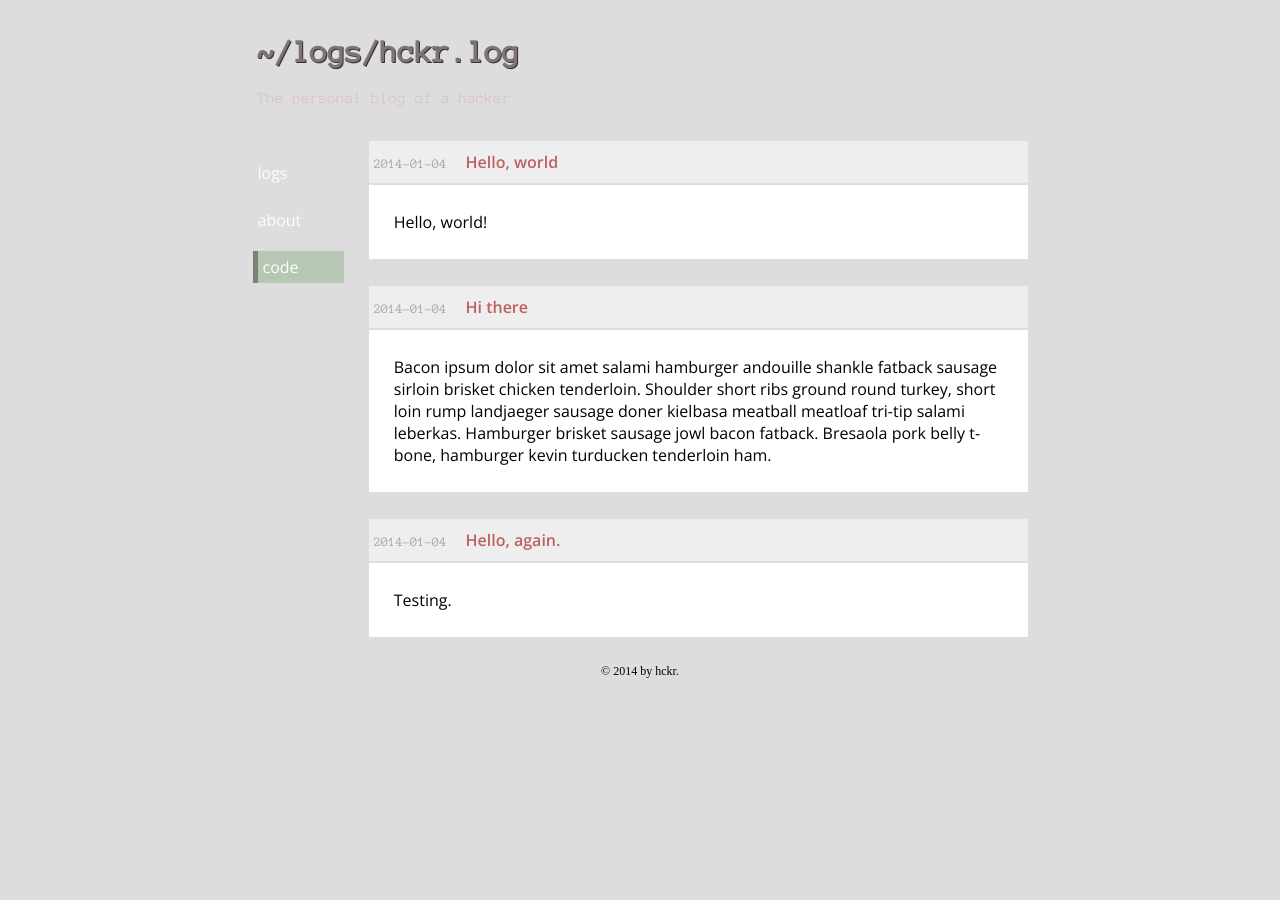
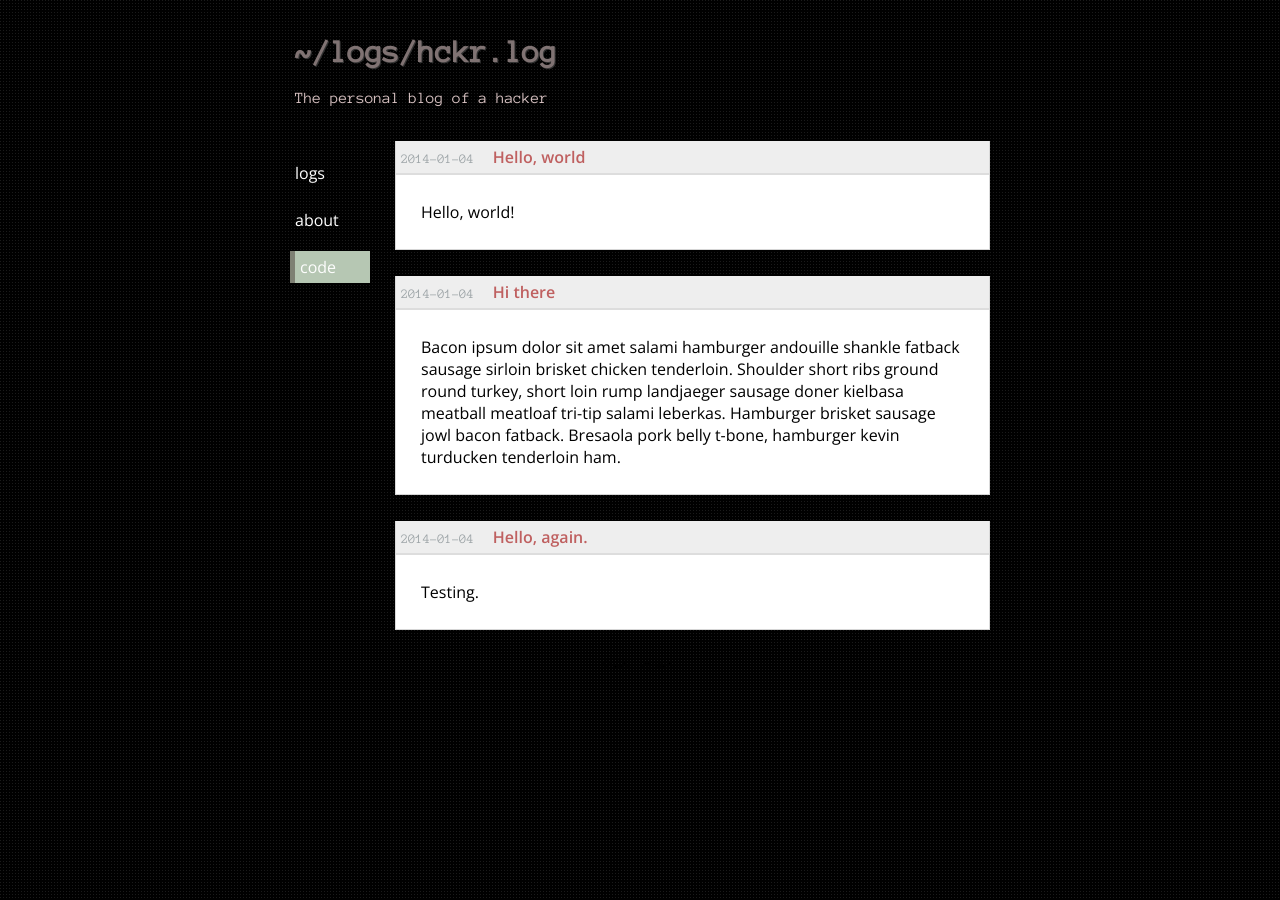
Before and after one commit to bitjockey42/astrohckr.github.io, a Jekyll site: the page built from index.md, in a window 1280 px wide. Built offline with Jekyll 4.4.1, drawn with Linux system fonts in a browser that asks for light colours.

Commit message:
Added a background image, and made the blog row header a little more compressed.

```diff
--- a/_layouts/blog.html
+++ b/_layouts/blog.html
@@ -13,7 +13,6 @@ layout: default
       <div class="blog-index-excerpt">
         <p>{{ post.excerpt }}</p>
       </div>
-
     </div>
   {% endfor %}
 </div>
--- a/assets/stylesheets/base.css
+++ b/assets/stylesheets/base.css
@@ -1,5 +1,5 @@
 body {
     padding: 0;
     margin: 0 auto;
-    background: #ddd;
+    background: url('/assets/images/subtle_carbon.png');
 }
--- a/assets/stylesheets/blog.css
+++ b/assets/stylesheets/blog.css
@@ -4,14 +4,16 @@
 }
 
 .blog-index-row {
-    border-bottom: #ddd solid 1px;
+    border-left: solid #dadada 1px;
+    border-bottom: solid #d5d5d5 1px;
+    border-right: solid #d9d9d9 1px;
     margin-bottom: 26px;
 }
 
 .blog-index-info {
     background: #eee;
     margin: 0;
-    padding: 10px 5px;
+    padding: 5px 5px;
     border-bottom: solid 2px #ddd;
 }
 
--- a/assets/stylesheets/layout.css
+++ b/assets/stylesheets/layout.css
@@ -1,12 +1,12 @@
 .center {
     margin: 0 auto;
-    width: 775px;
+    width: 700px;
 }
 
 .row {
-    border-bottom: solid #dadada 2px;
+    border-bottom: solid #d0d0d0 2px;
     border-left: solid #dadada 2px;
-    border-right: solid #dadada 2px;
+    border-right: solid #d0d0d0 2px;
     border-radius: 2px;
 }
 
```
Also changed, not shown: assets/images/project_papper.png (added), assets/images/project_papper_@2X.png (added), assets/images/subtle_carbon.png (added), assets/images/subtle_carbon_@2X.png (added). Lines whose indentation alone changed are shown as unchanged.
